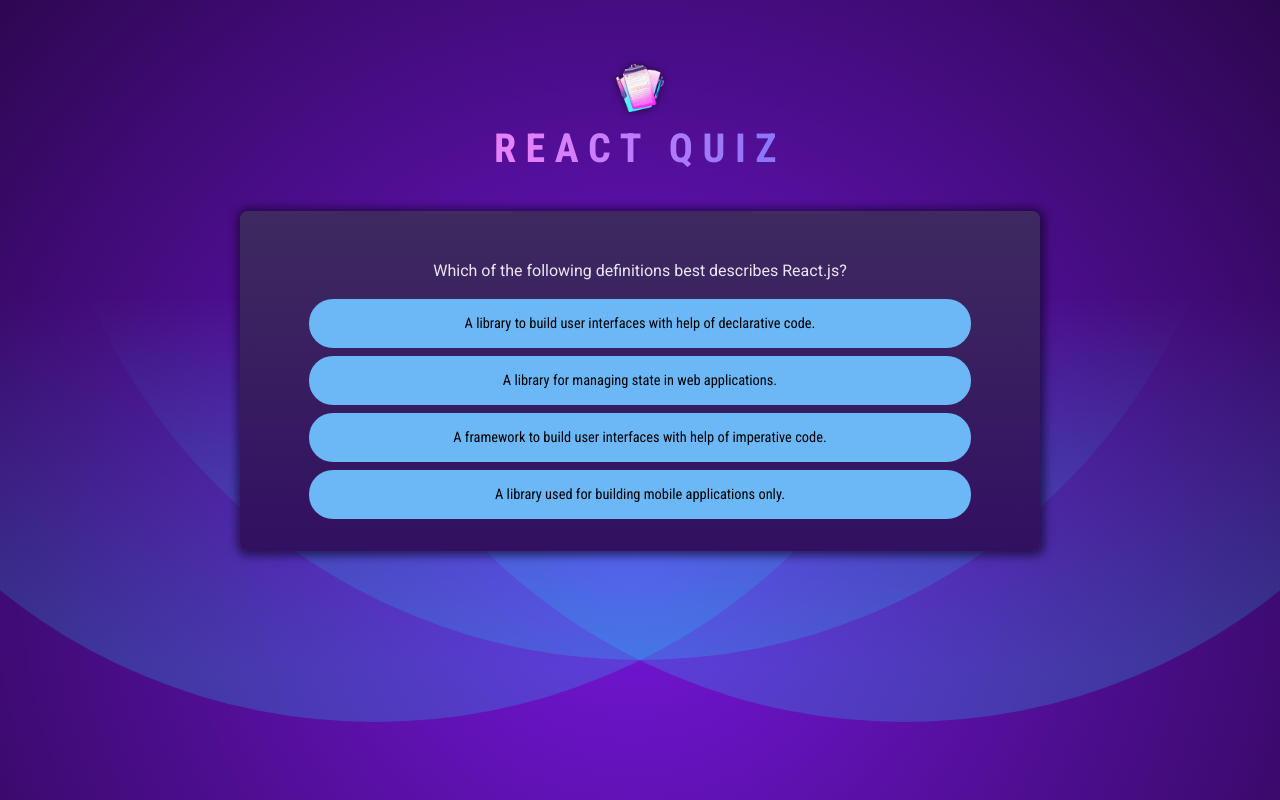
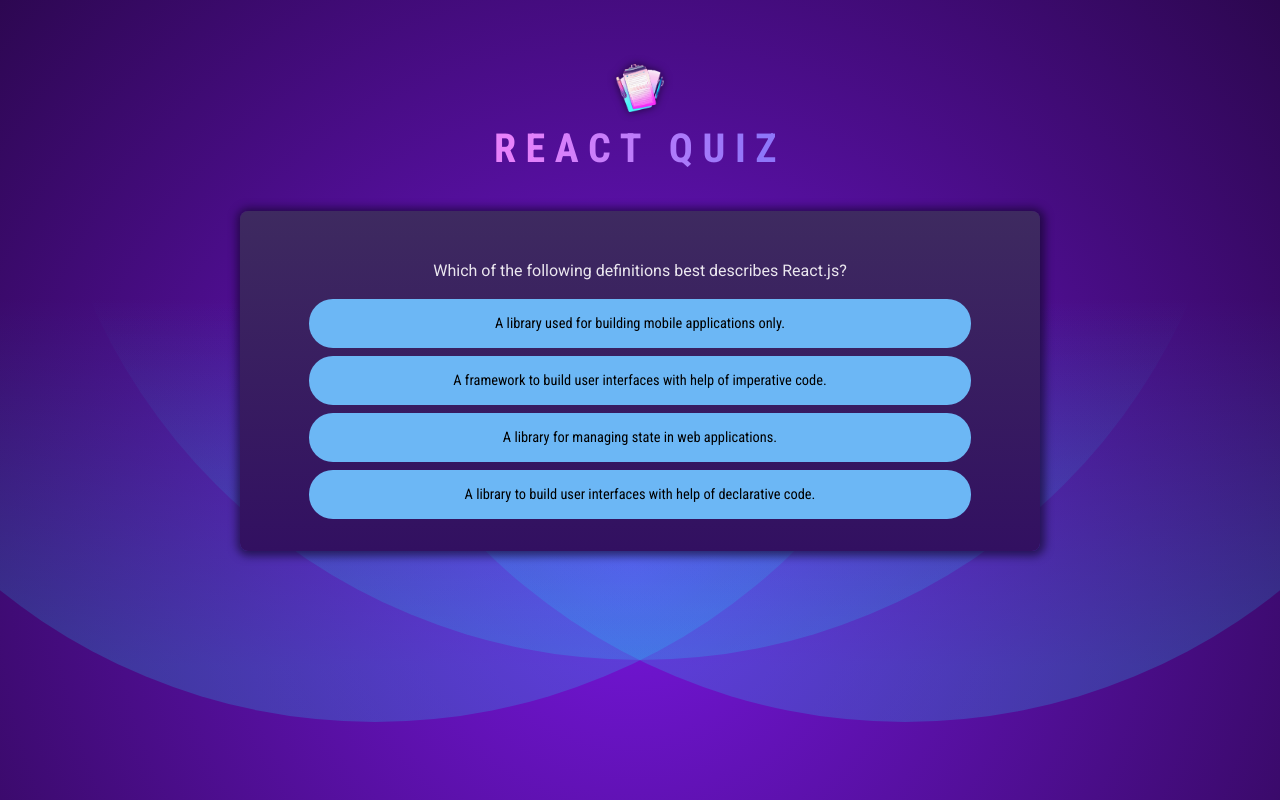
Before and after one commit to shayaansiddiqui/react-quiz-app, a React (Vite) app: page / in a window 1280 px wide. Built offline with nearby package versions, Linux system fonts and the light colour scheme.

Commit message:
Shuffled Answers by adding sort()

```diff
--- a/src/components/Quiz.jsx
+++ b/src/components/Quiz.jsx
@@ -4,6 +4,9 @@ import QUESTIONS from '../assets/questions.js'
 const Quiz = () => {
     const [userAnswers, setUserAnswers] = useState([]);
     const activeQuestionIndex = userAnswers.length;
+
+    const shuffledAnswers = [...QUESTIONS[activeQuestionIndex].answers];
+    shuffledAnswers.sort(() => Math.random() - 0.5);
 
     const handleSelectAnswer = (selectedAnswer) => {
         setUserAnswers((prevState) => {
@@ -16,7 +19,7 @@ const Quiz = () => {
             <div id={'question'}>
                 <p>{QUESTIONS[activeQuestionIndex].text}</p>
                 <ul id={'answers'}>
-                    {QUESTIONS[activeQuestionIndex].answers.map((item, index) => (
+                    {shuffledAnswers.map((item, index) => (
                         <li key={index} className={'answer'}>
                             <button onClick={() => handleSelectAnswer(item)}>{item}</button>
                         </li>
```
